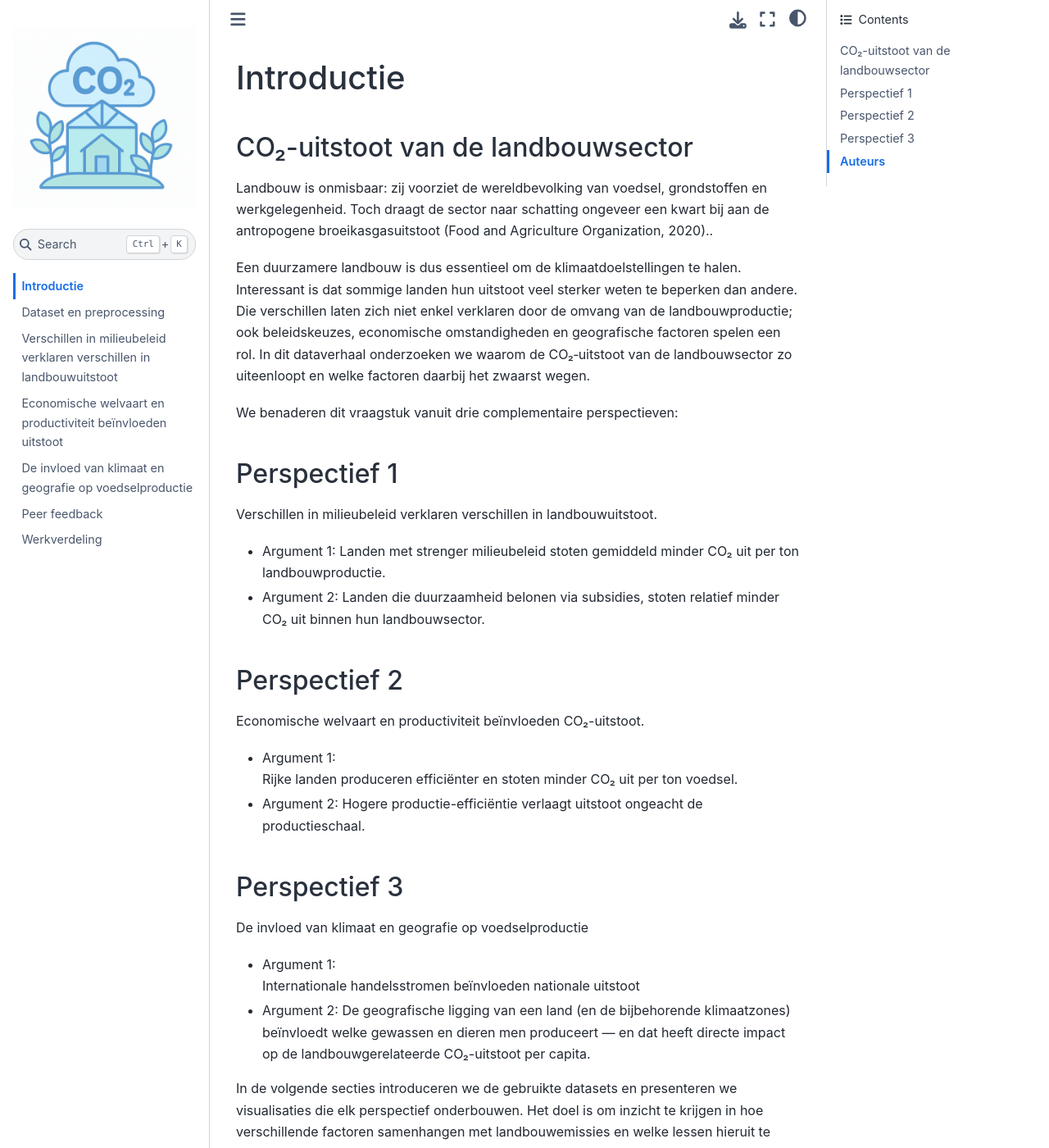
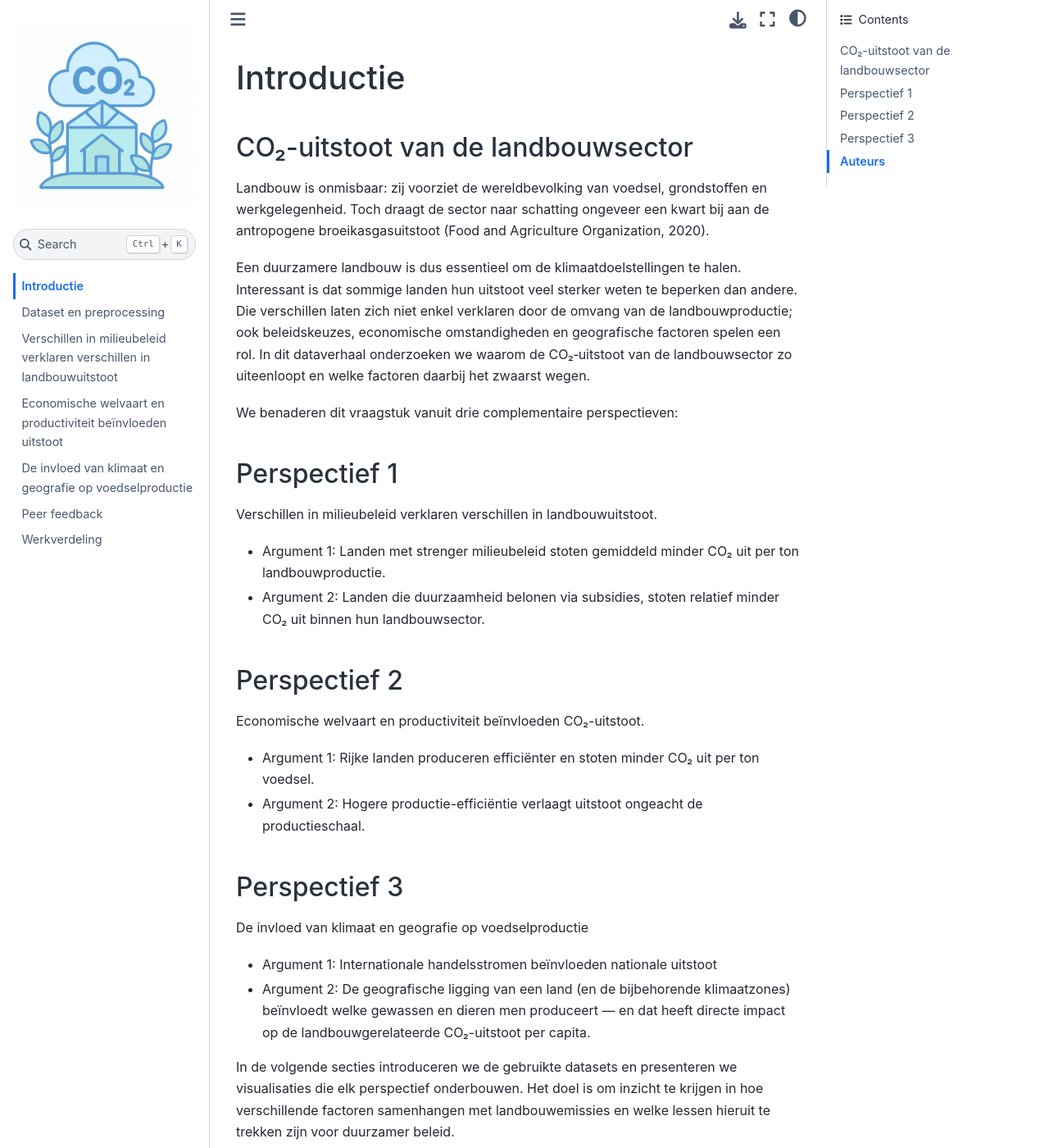
Before and after one commit to CarmenvanderLans/Information-Vis, a Jupyter Book: the page built from intro.md, in a window 1280 px wide and 1400 px high. Shown: the whole window at 82% size. Built offline with Jupyter Book 1.0.4 settings and Sphinx 7.4.7 and the Sphinx Book theme 1.1.4, drawn with Linux system fonts in a browser that asks for light colours.

```diff
--- a/intro.md
+++ b/intro.md
@@ -1,7 +1,7 @@
 # Introductie
 ## CO₂-uitstoot van de landbouwsector
 
-Landbouw is onmisbaar: zij voorziet de wereldbevolking van voedsel, grondstoffen en werkgelegenheid. Toch draagt de sector naar schatting ongeveer een kwart bij aan de antropogene broeikasgasuitstoot (Food and Agriculture Organization, 2020)..
+Landbouw is onmisbaar: zij voorziet de wereldbevolking van voedsel, grondstoffen en werkgelegenheid. Toch draagt de sector naar schatting ongeveer een kwart bij aan de antropogene broeikasgasuitstoot (Food and Agriculture Organization, 2020).
 
 Een duurzamere landbouw is dus essentieel om de klimaatdoelstellingen te halen. Interessant is dat sommige landen hun uitstoot veel sterker weten te beperken dan andere. Die verschillen laten zich niet enkel verklaren door de omvang van de landbouwproductie; ook beleidskeuzes, economische omstandigheden en geografische factoren spelen een rol. In dit dataverhaal onderzoeken we waarom de CO₂‑uitstoot van de landbouwsector zo uiteenloopt en welke factoren daarbij het zwaarst wegen.
 
@@ -20,8 +20,7 @@ Verschillen in milieubeleid verklaren verschillen in landbouwuitstoot.
 ## Perspectief 2
 Economische welvaart en productiviteit beïnvloeden CO₂-uitstoot.
 
-- Argument 1:
-  Rijke landen produceren efficiënter en stoten minder CO₂ uit per ton voedsel.
+- Argument 1: Rijke landen produceren efficiënter en stoten minder CO₂ uit per ton voedsel.
 - Argument 2:
   Hogere productie-efficiëntie verlaagt uitstoot ongeacht de productieschaal.
 
@@ -29,8 +28,7 @@ Economische welvaart en productiviteit beïnvloeden CO₂-uitstoot.
 ## Perspectief 3
 De invloed van klimaat en geografie op voedselproductie
 
-- Argument 1:
-  Internationale handelsstromen beïnvloeden nationale uitstoot
+- Argument 1: Internationale handelsstromen beïnvloeden nationale uitstoot
 - Argument 2:
   De geografische ligging van een land (en de bijbehorende klimaatzones) beïnvloedt welke gewassen en dieren men produceert — en dat heeft directe impact op de landbouwgerelateerde CO₂-uitstoot per capita.
 
```
